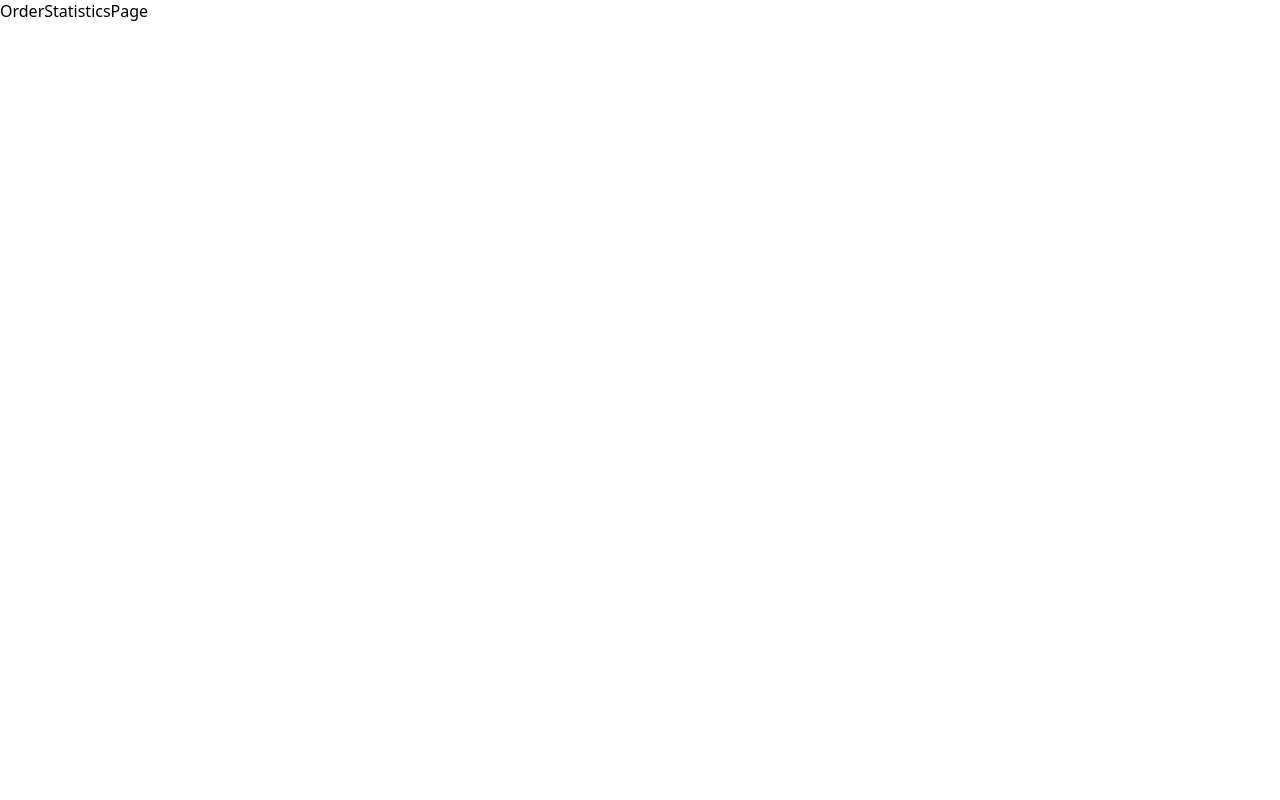
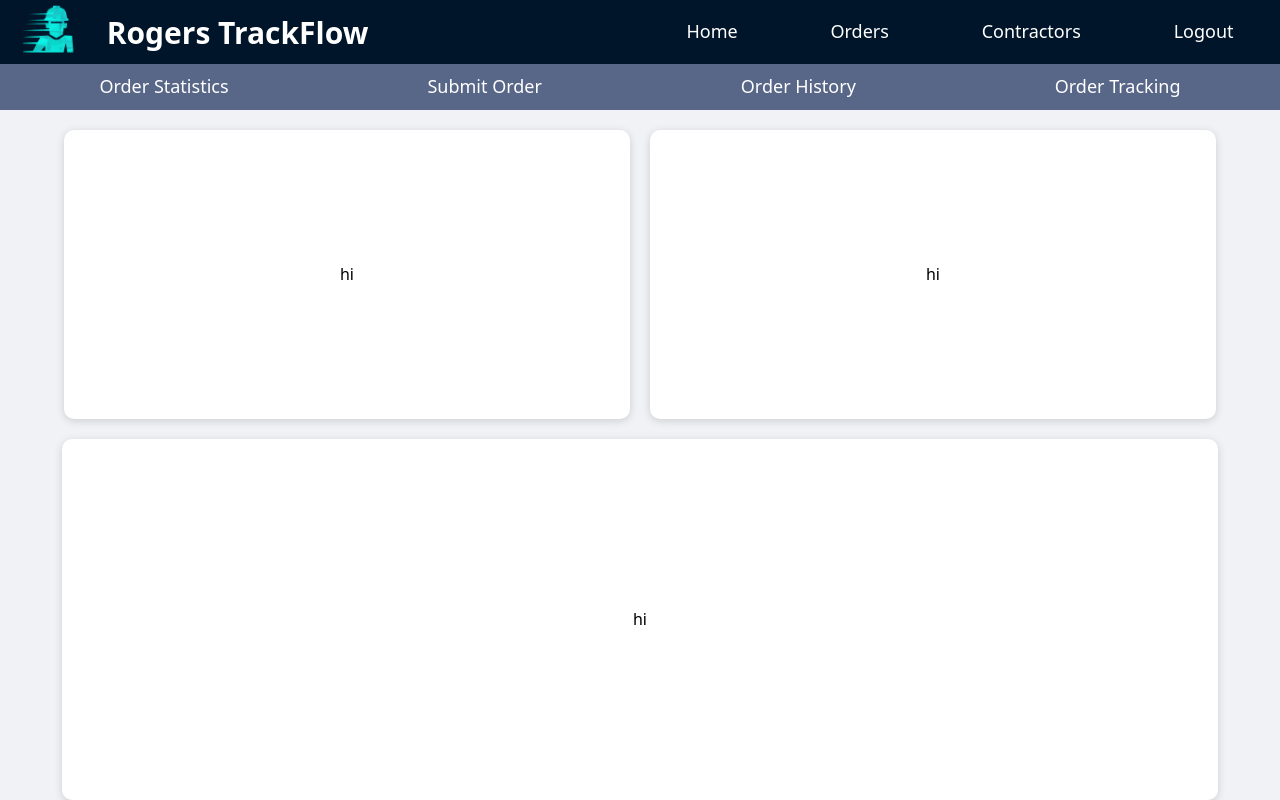
Before and after one commit to Joshieingold/TrackFlow, a React (Vite) app: page /OrderStatistics in a window 1280 px wide. Built offline with nearby package versions, Linux system fonts and the light colour scheme.

Commit message:
Added lots of a structure.

```diff
--- a/src/App.css
+++ b/src/App.css
@@ -17,4 +17,5 @@ body {
   place-items: top;
   min-width: 320px;
   min-height: 100vh;
+  background-color: #F0F2F5;
 }
--- a/src/App.jsx
+++ b/src/App.jsx
@@ -2,6 +2,7 @@ import './App.css'
 import React from "react";
 import { BrowserRouter as Router, Route, Routes } from "react-router-dom";
 import HomePage from "./HomePage/home.jsx";
+import OrderStatisticsPage from './OrderPage/OrderStatistics/orderStatistics.jsx';
 function App() {
   return (
     <>
@@ -9,7 +10,7 @@ function App() {
         <Routes>
           <Route path="/" element={"LoginPage"} />
           <Route path="/Home" element={<HomePage/>} />
-          <Route path="/OrderStatistics" element={"OrderStatisticsPage"} />
+          <Route path="/OrderStatistics" element={<OrderStatisticsPage/>} />
           <Route path="/SubmitOrder" element={"SubmitOrder"} />
           <Route path="/ContractorStatistics" element={"ContractorStatisticsPage"} />
           <Route path="/ContractorOverview" element={"ContractorOverviewPage"} />
--- a/src/GeneralComponents/MainNavbar/mainNavbar.css
+++ b/src/GeneralComponents/MainNavbar/mainNavbar.css
@@ -14,8 +14,8 @@
     cursor: pointer;
     color: white;
     font-size: 20px;
-    width: 22%;
-    justify-content: space-around;
+    width: 50%;
+    justify-content: center;
     transition: 0.8s;
     height: 100%;
 }
@@ -27,20 +27,24 @@
     height: 100%;
 }
 .icon {
-    width: 90%;
-    height: 100%;
-
-
+    width: 60px;
+    height: 60px;
     display: flex;
     align-items: center;
     justify-content: center;
     transition: 0.8s;
 }
+.logo-text {
+    color: white;
+    transition: 0.8s;
+    width: 100%;
+    display: flex;
+}
 .menu-content {
     display: flex;
     align-items: center;
     justify-content: space-around;
-    width: 30%;
+    width: 50%;
 }
 .menu-content a {
     color: white;
--- /dev/null
+++ b/src/OrderPage/OrderStatistics/OrdersNavbar/ordersNavbar.css
@@ -0,0 +1,9 @@
+.orders-navbar {
+    background-color: #001749a1;
+    width: 100vw;
+    color: black;;
+    padding: 10px;
+    margin-bottom: 20px;
+    display: flex;
+
+}
--- /dev/null
+++ b/src/OrderPage/OrderStatistics/OrdersNavbar/ordersNavbar.jsx
@@ -0,0 +1,14 @@
+import "./ordersNavbar.css";
+import React from "react";
+import { Link } from "react-router-dom";
+const OrdersNavbar = () => {
+    return (
+        <div className="menu-content orders-navbar">
+            <Link className="menu-item">Order Statistics</Link>
+            <Link className="menu-item">Submit Order</Link>
+            <Link className="menu-item">Order History</Link>
+            <Link className="menu-item">Order Tracking</Link>
+        </div>
+    );
+}
+export { OrdersNavbar };
--- /dev/null
+++ b/src/OrderPage/OrderStatistics/orderStatistics.css
@@ -0,0 +1,46 @@
+
+.bubble {
+    display: flex;
+    flex-direction: column;
+    width: 95%;
+    height: 100%;
+    padding: 0px;
+    background-color: #3f434798;
+    justify-content: center;
+    background-color: white;
+    box-shadow: 0 2px 8px 0 rgba(0, 0, 0, 0.15);
+    border-radius: 10px;
+}
+.two-bubble-container {
+    display: flex;
+    align-items: center;
+    margin-top: 20px;
+    flex-direction: row;
+    width: 90vw;
+    height: 40vh;
+    gap: 20px;
+    padding: 0px;
+    margin: 0px;
+    justify-content: center;
+    margin-bottom: 20px;
+}
+.one-bubble-container {
+    display: flex;
+    margin-top: 20px;
+    flex-direction: row;
+    width: 95%;
+    justify-content: center;
+    height: 50vh;
+    padding: 0px;
+    margin: 0px;
+}
+.order-statistics-page {
+    display: flex;
+    flex-direction: column;
+    width: 100vw;
+    height: 100vh;
+    padding: 0px;
+    margin: 0px;
+    justify-content: center;
+    align-items: center;
+}
--- /dev/null
+++ b/src/OrderPage/OrderStatistics/orderStatistics.jsx
@@ -0,0 +1,21 @@
+import React from 'react';
+import { MainNavbar } from "../../GeneralComponents/MainNavbar/mainNavbar.jsx";
+import './orderStatistics.css'; // Import your CSS file for styling
+import { OrdersNavbar } from './OrdersNavbar/ordersNavbar.jsx';
+
+const OrderStatisticsPage = () => {
+  return (
+    <div className='order-statistics-page'>
+      <MainNavbar />
+      <OrdersNavbar/>
+        <div className="two-bubble-container">
+          <div className="bubble">hi</div>
+          <div className="bubble">hi</div>
+        </div>
+        <div className='one-bubble-container'>
+          <div className="bubble">hi</div>
+        </div>
+      </div>
+  );
+}
+export default OrderStatisticsPage;
```
Also changed, not shown: src/GeneralComponents/General.css (added).
